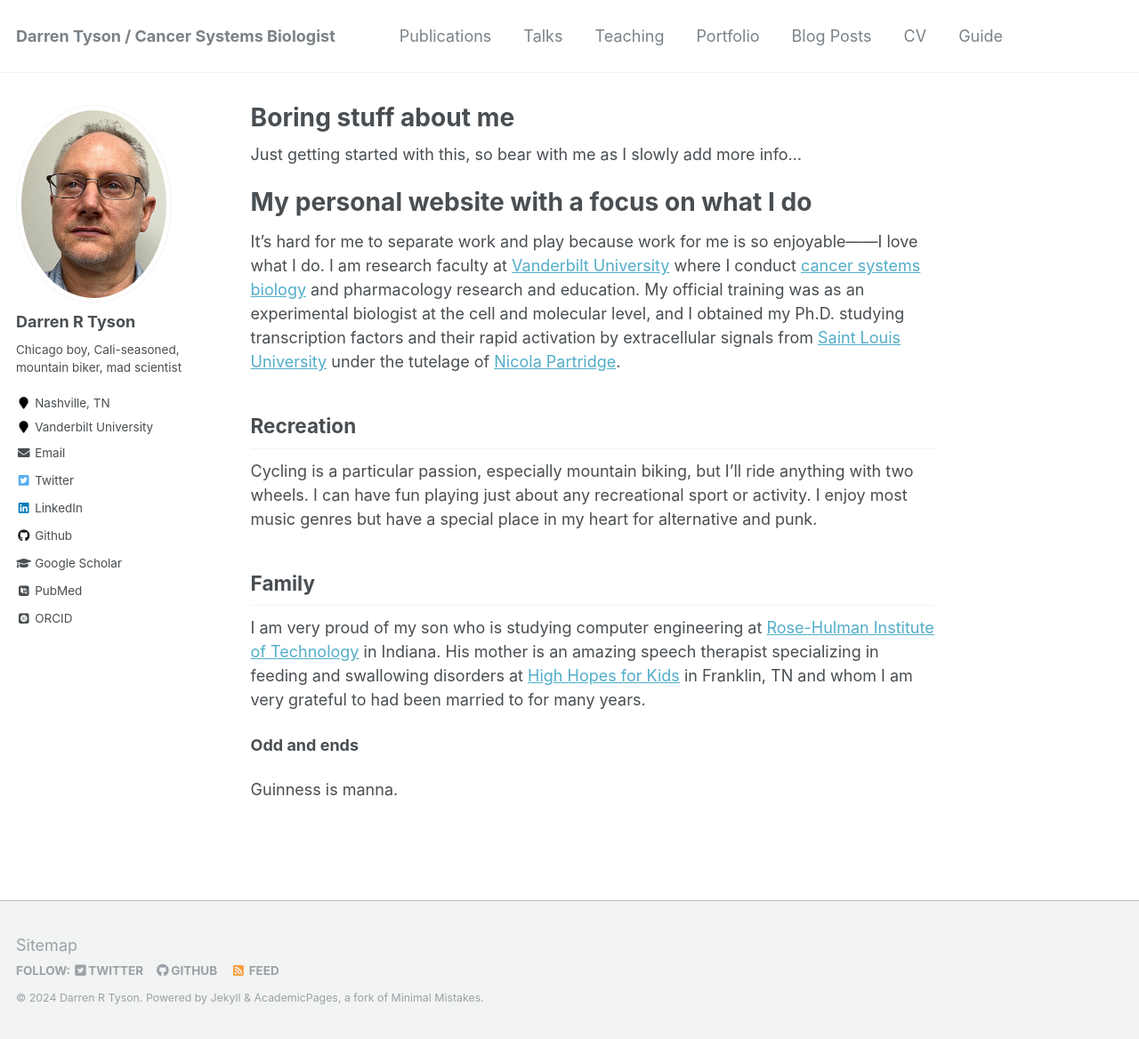
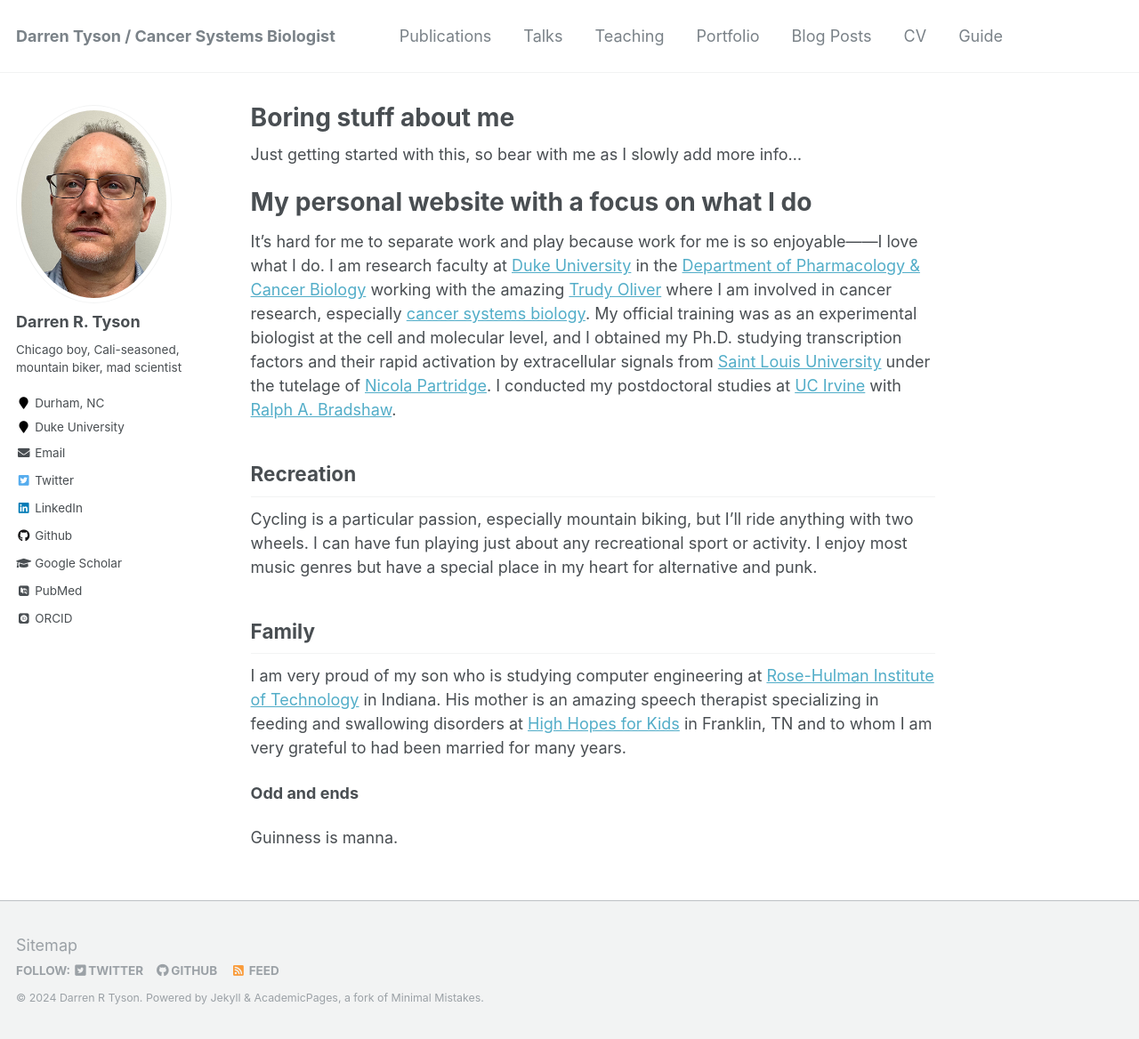
Before and after one commit to darrentyson/darrentyson.github.io, a Jekyll site: the page built from _pages/about.md, in a window 1280 px wide and 1168 px high. Shown: the whole window at 89% size. Built offline with Jekyll 4.4.1, drawn with Linux system fonts in a browser that asks for light colours; some web fonts are replaced.

Commit message:
Updating Duke information

```diff
--- a/_config.yml
+++ b/_config.yml
@@ -80,14 +80,14 @@ analytics:
 
 # Site Author
 author:
-  name             : "Darren R Tyson"
+  name             : "Darren R. Tyson"
   avatar           : "DRT-image.png"
   bio              : "Chicago boy, Cali-seasoned, mountain biker, mad scientist"
-  location         : "Nashville, TN"
-  employer         : "Vanderbilt University"
+  location         : "Durham, NC"
+  employer         : "Duke University"
   pubmed           : "https://pubmed.ncbi.nlm.nih.gov/?term=tyson+dr%5Bau%5D"
   googlescholar    : "https://scholar.google.com/citations?user=GHqEapgAAAAJ&hl=en&oi=ao"
-  email            : "d.tyson at vanderbilt.edu"
+  email            : "darren.tyson at duke.edu"
   researchgate     :  # example: "https://www.researchgate.net/profile/yourprofile"
   uri              :
   bitbucket        :
@@ -109,7 +109,7 @@ author:
   stackoverflow    : # http://stackoverflow.com/users/123456/username
   steam            :
   tumblr           :
-  twitter          : "darrentyson_vu"
+  twitter          : "drdarrentyson"
   vine             :
   weibo            :
   xing             :
--- a/_pages/about.md
+++ b/_pages/about.md
@@ -12,7 +12,7 @@ Just getting started with this, so bear with me as I slowly add more info...
 
 My personal website with a focus on what I do
 ======
-It's hard for me to separate work and play because work for me is so enjoyable——I love what I do. I am research faculty at [Vanderbilt University](https://www.vanderbilt.edu) where I conduct [cancer systems biology](https://www.cancer.gov/about-nci/organization/dcb/research-programs/csbc/cancer-systems-biology-consortium) and pharmacology research and education. My official training was as an experimental biologist at the cell and molecular level, and I obtained my Ph.D. studying transcription factors and their rapid activation by extracellular signals from [Saint Louis University](https://www.slu.edu) under the tutelage of [Nicola Partridge](https://med.nyu.edu/faculty/nicola-c-partridge).
+It's hard for me to separate work and play because work for me is so enjoyable——I love what I do. I am research faculty at [Duke University](https://www.duke.edu) in the [Department of Pharmacology & Cancer Biology](https://pcb.duke.edu) working with the amazing [Trudy Oliver](https://www.theoliverlab.com) where I am involved in cancer research, especially [cancer systems biology](https://www.cancer.gov/about-nci/organization/dcb/research-programs/csbc/cancer-systems-biology-consortium). My official training was as an experimental biologist at the cell and molecular level, and I obtained my Ph.D. studying transcription factors and their rapid activation by extracellular signals from [Saint Louis University](https://www.slu.edu) under the tutelage of [Nicola Partridge](https://med.nyu.edu/faculty/nicola-c-partridge). I conducted my postdoctoral studies at [UC Irvine](https://www.uci.edu) with [Ralph A. Bradshaw](https://scholar.google.com/citations?user=oYvwc_wAAAAJ).
 
 Recreation
 ------
@@ -20,7 +20,7 @@ Cycling is a particular passion, especially mountain biking, but I'll ride anyth
 
 Family
 ------
-I am very proud of my son who is studying computer engineering at [Rose-Hulman Institute of Technology](https://www.rose-hulman.edu) in Indiana. His mother is an amazing speech therapist specializing in feeding and swallowing disorders at [High Hopes for Kids](https://www.highhopesforkids.org) in Franklin, TN and whom I am very grateful to had been married to for many years.
+I am very proud of my son who is studying computer engineering at [Rose-Hulman Institute of Technology](https://www.rose-hulman.edu) in Indiana. His mother is an amazing speech therapist specializing in feeding and swallowing disorders at [High Hopes for Kids](https://www.highhopesforkids.org) in Franklin, TN and to whom I am very grateful to had been married for many years.
 
 **Odd and ends**
 
```
